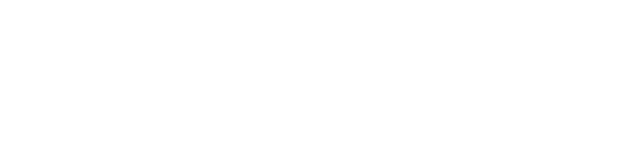
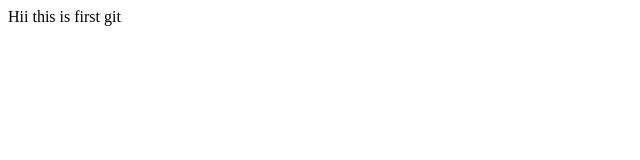
Before and after one commit to kinkar123/angular2, a website: page index.html in a window 1280 px wide. Shown: the whole page, without its empty margins (0-640 px from the left). Drawn offline with Linux system fonts and the light colour scheme.

Commit message:
this is hellow world app

```diff
--- a/index.html
+++ b/index.html
@@ -2,8 +2,9 @@
 <html>
 <head>
 	<title>My Angular2 App</title>
+
 </head>
 <body>
-
+<div>Hii this is first git</div>
 </body>
 </html>
```
